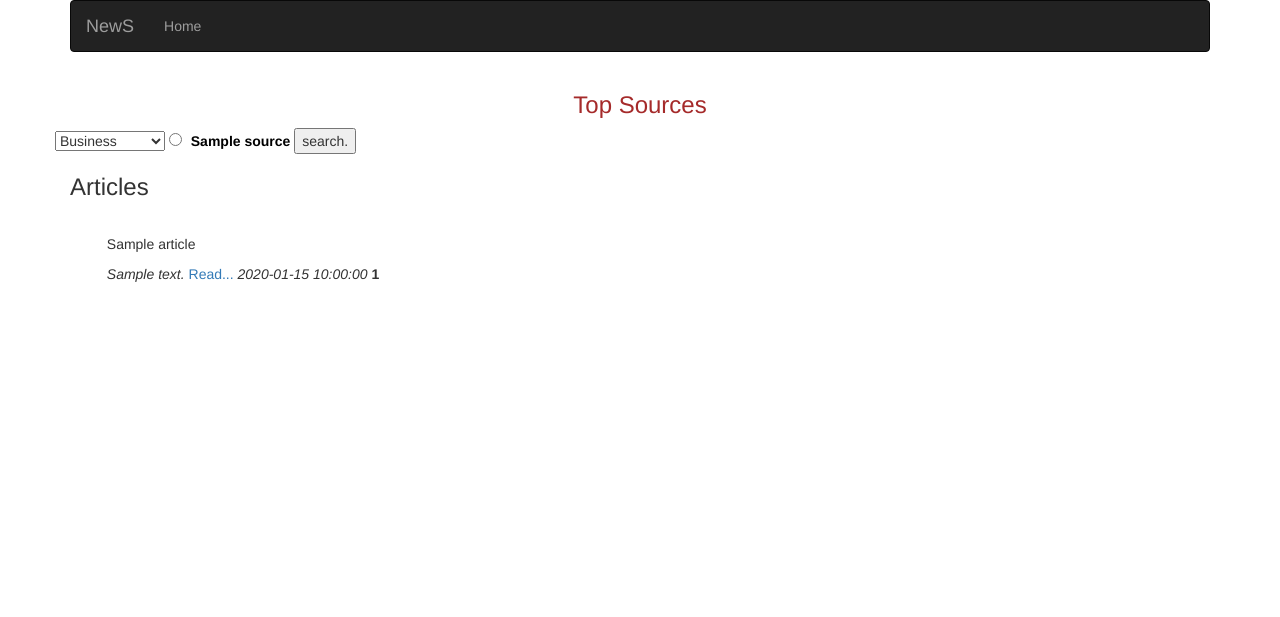
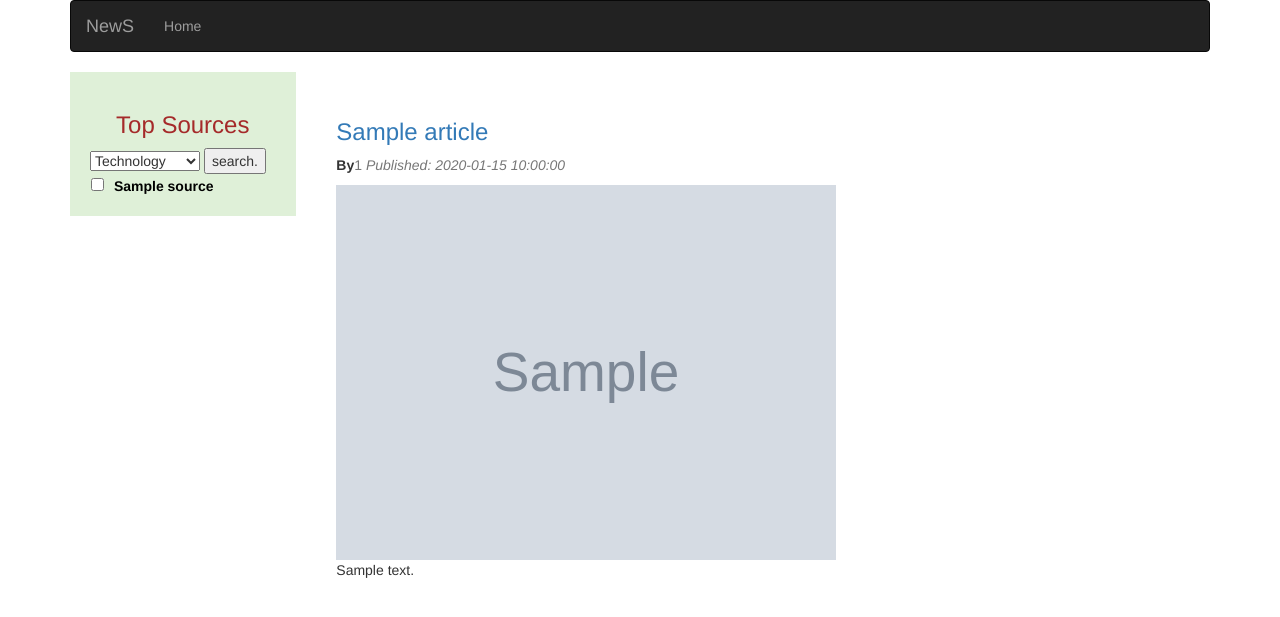
Before and after one commit to Willbeckh/octo-news, a Flask app: template app/templates/index.html in a window 1280 px wide. Shown: the top 617 px of the page. Run offline with Flask 2, Linux system fonts and the light colour scheme; the template is opened without the code that fills it: most values are stand-ins (such as "Sample title", 1, 10 or a date in 2020); grey boxes marked "Sample" are stand-in pictures; some libraries are stand-ins or nearby versions.

Commit message:
st: update general layout

```diff
--- a/app/templates/index.html
+++ b/app/templates/index.html
@@ -7,47 +7,66 @@
 <!-- home section -->
 {% block content %}
 
-<div class="container">
-  <div class="sources-menu">
+<div class="container main-content__page">
   <!-- top sources -->
+  <div class="bg-success side-bar">
     <h3 class="sources-title text-center">Top Sources</h3>
-    <div class="row">
-      <div class="sources">
     <form method="POST" action="/">
+      <div class="dropdown">
         <select name="categories" id="">
           <option value="business">Business</option>
+          <option value="technology" selected>Technology</option>
           <option value="entertainement">Entertainment</option>
           <option value="general">General</option>
           <option value="health">Health</option>
           <option value="science">Science</option>
           <option value="sports">Sports</option>
-            <option value="technology">Technology</option>
         </select>
+        <input type="submit" value="search." />
+      </div>
 
       {% for source in trending %}
-          <input type="radio" name="source-tag" id="source-name" value="{{ source.id }}"/>
-          <label for="source-name">{{ source.name }}</label>
+      <div class="wrapper">
+        <input
+          class="form-check-input"
+          type="checkbox"
+          name="source-tag"
+          id="source-name"
+          value="{{ source.id }}"
+        />
+        <label class="form-check-label" for="source-name"
+          >{{ source.name }}</label
+        >
+      </div>
       {% endfor %}
-          <input type="submit" value="search.">
     </form>
+  </div>
+  <!-- top sources end -->
 
+  <!-- articles section-->
+  <div class="articles">
+    {% for article in articles %}
+    <div class="article card" style="width: 50rem">
+      <a href="{{article.url}}" target="_blank">
+        <h3 class="card-title">{{ article.title }}</h3>
+      </a>
+      <p>
+        <b>By</b><span class="text-muted">{{ article.id }}</span>
+        <em class="text-muted">Published: {{ article.publishedAt }}</em>
+      </p>
+      <img
+        src="{{ article.urlToImage }}"
+        alt="news banner image"
+        class="card-img-top img-fluid"
+        style="width: 50rem"
+      />
+      <div class="card-body">
+        <p class="card-text">{{ article.content }}</p>
       </div>
     </div>
-  </div>
-
-  <!-- articles section-->
-  <h3>Articles</h3>
-  <div class="articles">
-    {% for article in articles %}
-    <p>{{ article.title }}</p>
-    <span><i>{{ article.content }}</i></span>
-    <a href="{{article.url}}<">Read...</a>
-    <em>{{ article.publishedAt }}</em>
-    <span><b>{{ article.id }}</b></span>
     {% endfor %}
   </div>
   <!-- articles section end-->
 </div>
-</div>
 
 {% endblock %}
```
Lines whose indentation alone changed are shown as unchanged.
